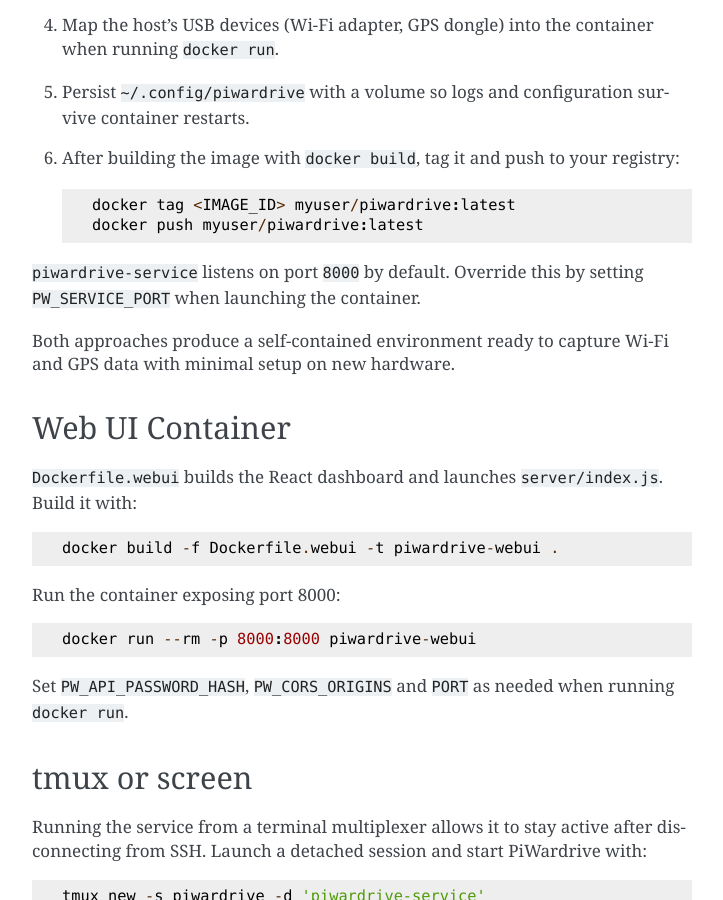
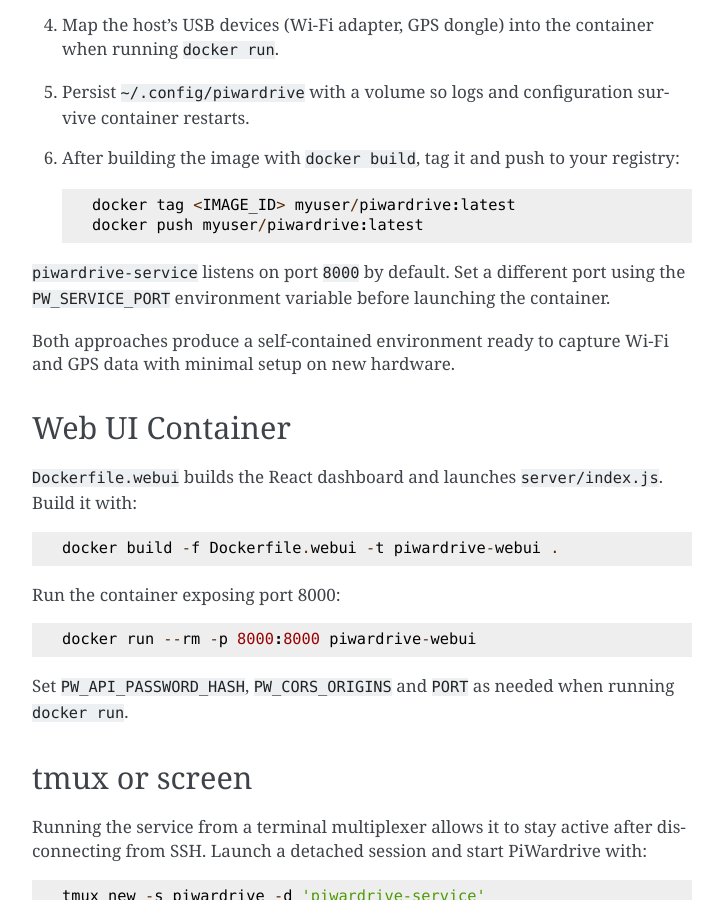
Before and after one commit to Trashytalk/piwardrive, a Sphinx documentation site: the page built from docs/deployment.rst, in a window 1280 px wide and 900 px high, scrolled down 1651 px. Shown: the whole window, without its empty margins (388-1111 px from the left). Built offline with Sphinx 7.4.7, drawn with Linux system fonts in a browser that asks for light colours; pages that are not in the unit, such as notebooks, are missing from menus.

Commit message:
feat: allow customizing service port

```diff
--- a/docs/deployment.rst
+++ b/docs/deployment.rst
@@ -55,8 +55,9 @@ Docker Container
        docker tag <IMAGE_ID> myuser/piwardrive:latest
        docker push myuser/piwardrive:latest
 
-``piwardrive-service`` listens on port ``8000`` by default. Override this by
-setting ``PW_SERVICE_PORT`` when launching the container.
+``piwardrive-service`` listens on port ``8000`` by default. Set a different
+port using the ``PW_SERVICE_PORT`` environment variable before launching the
+container.
 
 Both approaches produce a self-contained environment ready to capture Wi‑Fi and GPS data with minimal setup on new hardware.
 
```
Also changed, not shown: 1 other file.
